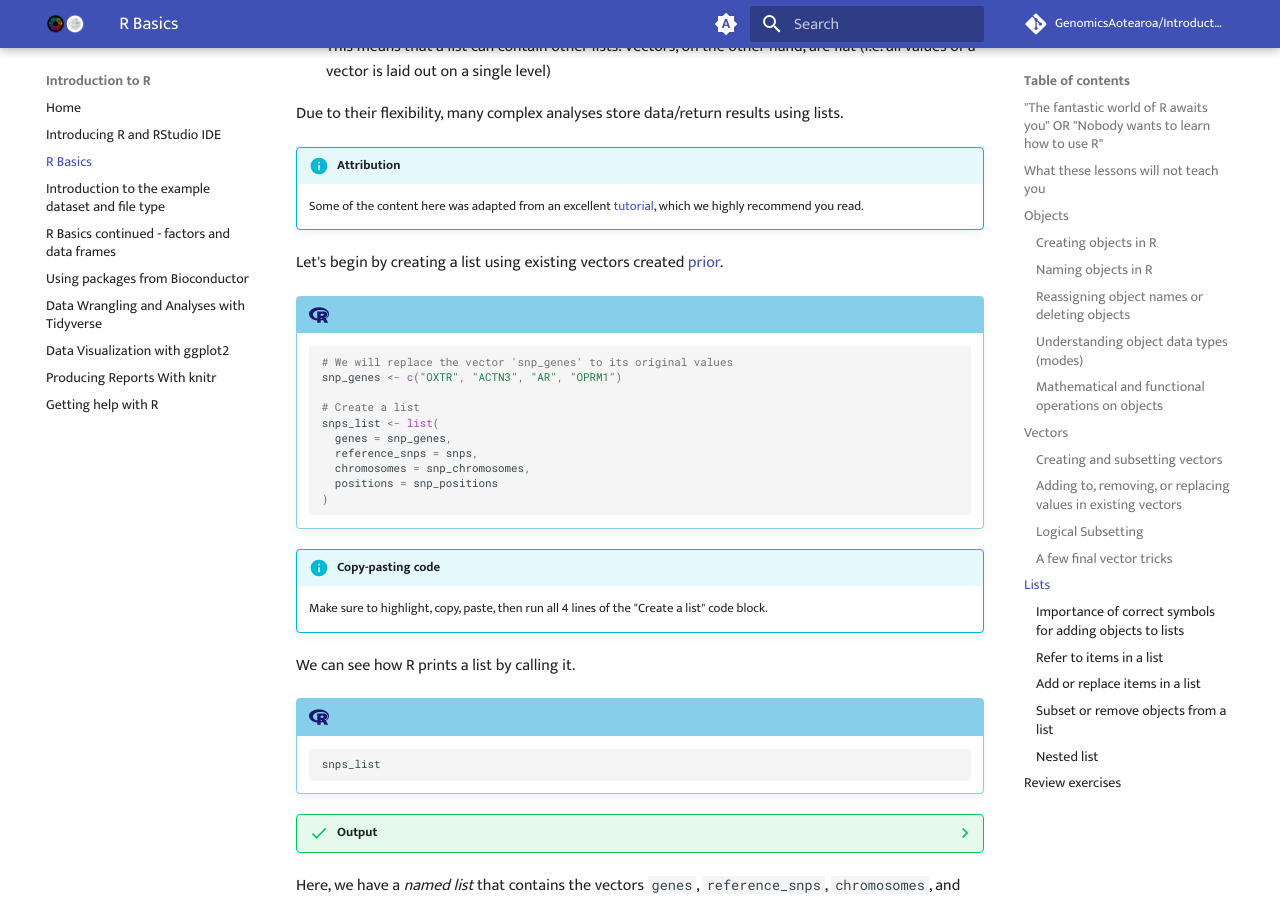
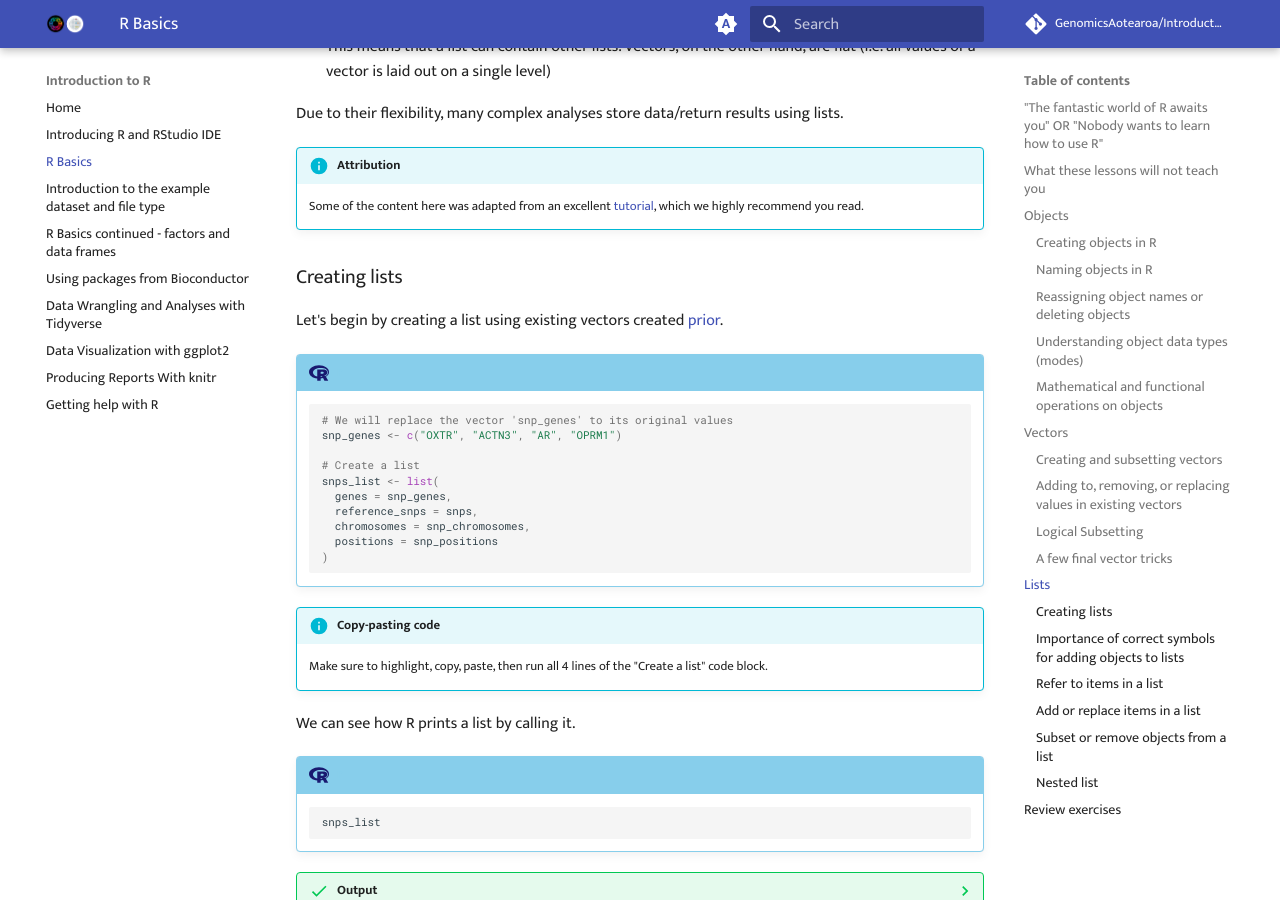
Before and after one commit to GenomicsAotearoa/Introduction-to-R, an MkDocs documentation site: the page built from docs/01-r-basics.md, in a window 1280 px wide and 900 px high, scrolled down 13742 px. Built offline with MkDocs 1.6.1 and Material for MkDocs 9.7.7, drawn with Linux system fonts in a browser that asks for light colours; comment, search, counter and statistics services are not loaded.

Commit message:
Add header

```diff
--- a/docs/01-r-basics.md
+++ b/docs/01-r-basics.md
@@ -745,6 +745,8 @@ Due to their flexibility, many complex analyses store data/return results using
 !!! info "Attribution"
     Some of the content here was adapted from an excellent [tutorial](https://r4ds.had.co.nz/vectors.html#lists), which we highly recommend you read.
 
+### Creating lists
+
 Let's begin by creating a list using existing vectors created [prior](#creating-and-subsetting-vectors).
 
 !!! r-project "r"
```
